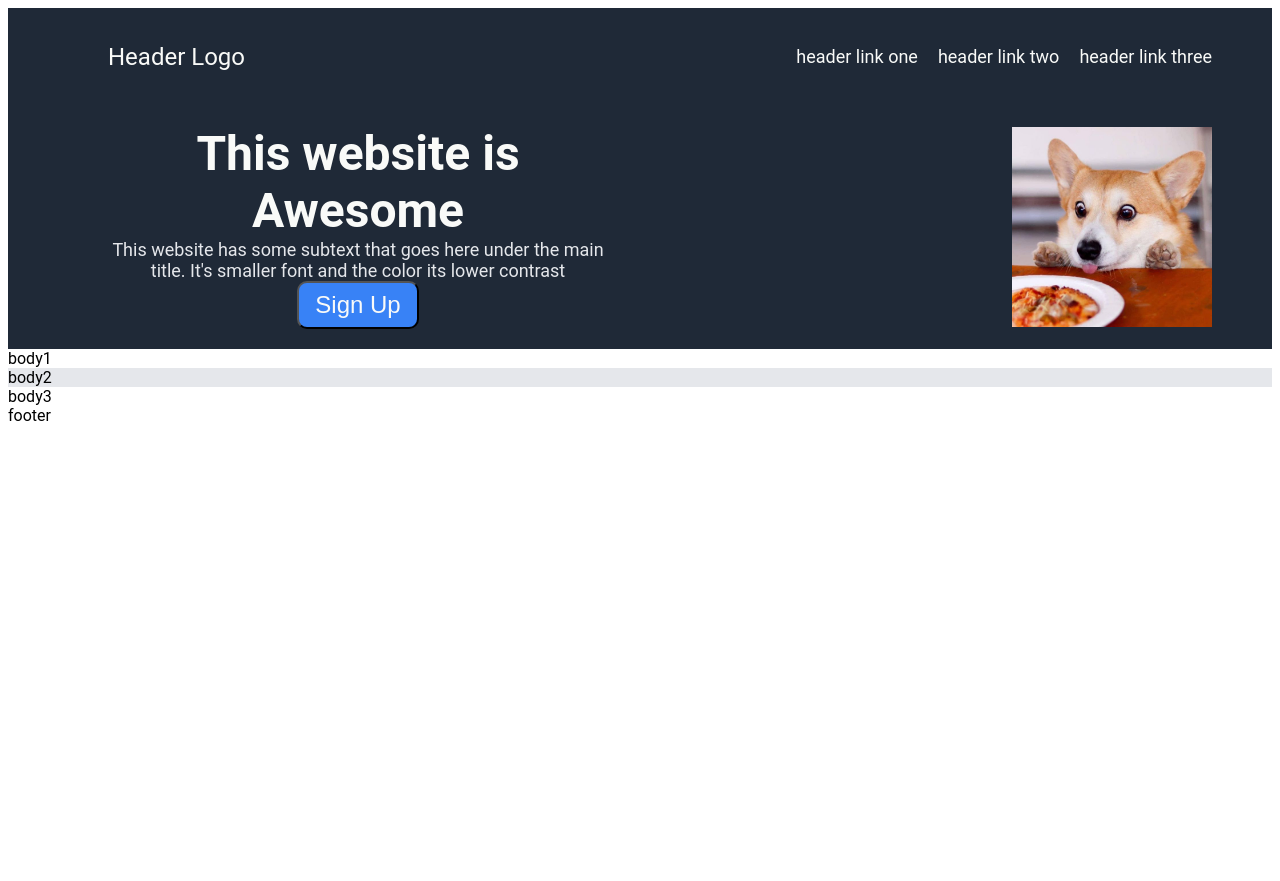
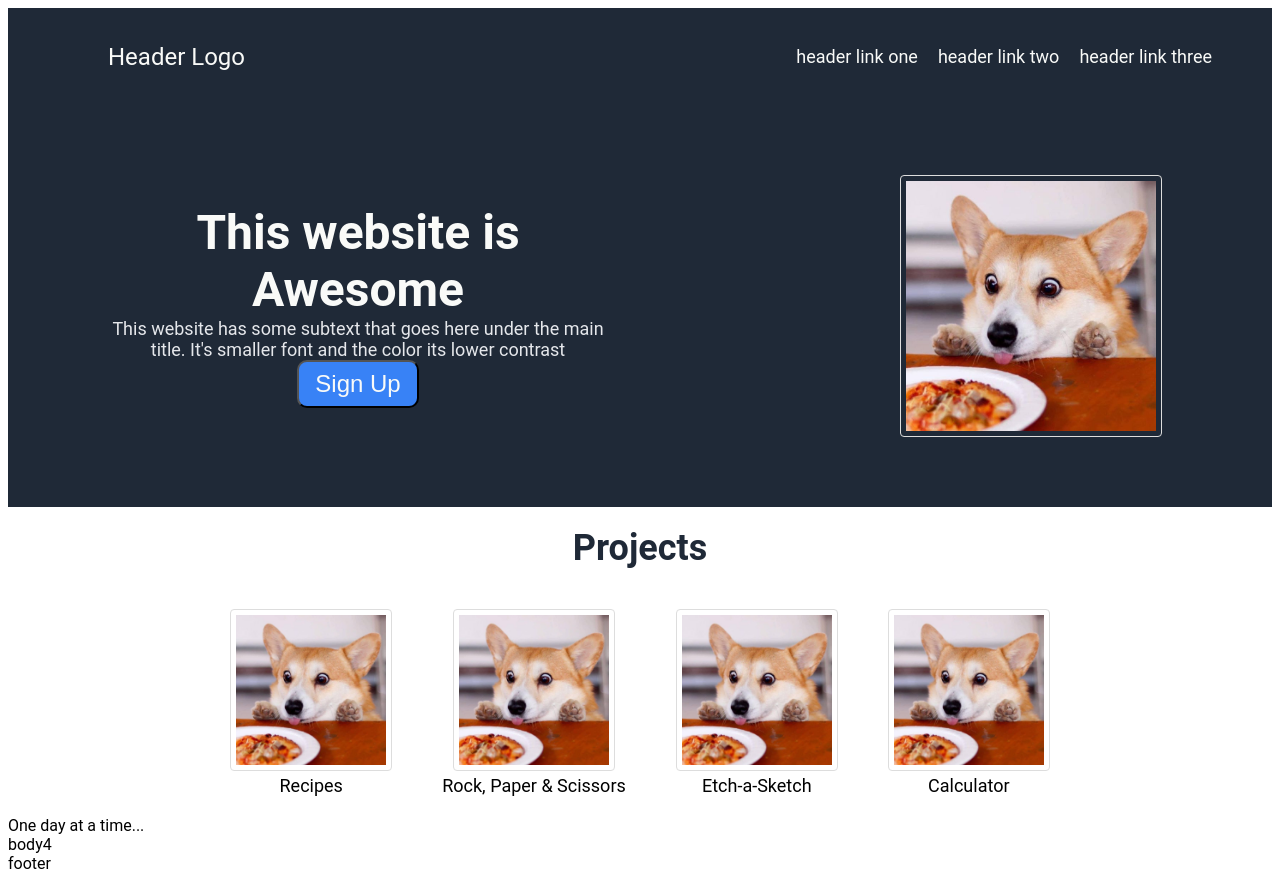
Before and after one commit to DarcianD/odin-landing-page, a plain HTML site: page index.html in a window 1280 px wide. Before the commit the page ends 800 px from the top, so only its background shows below. Drawn offline with Linux system fonts and the light colour scheme.

Commit message:
completed project listing

```diff
--- a/index.html
+++ b/index.html
@@ -9,9 +9,9 @@
 </head>
 <body>
     <div class="site">
-        <div class="body1"> <!--body1 is the 1/4 portion of site-->
+        <div class="body1"> <!-- Start of body1; contains header, links, text, and image-->
 
-                <!--This part is the header logo and links-->
+                <!--Start of header logo and links-->
                 <div class="header-links">
                     <div class="headerlogo">Header Logo </div>
                     <ul class="links">
@@ -20,9 +20,9 @@
                         <li><a href="#">header link three</a></li>
                     </ul>
                 </div>
-                <!--This part is the header logo and links-->
+                <!--End of header logo and links-->
 
-                <!--This part is the text and image-->
+                <!--Start of text and image-->
                 <div class="text-image">
                         <div class="textbox1">
                             <div class="text1">This website is Awesome</div>
@@ -33,18 +33,43 @@
                             <button class="signup"> Sign Up</button>
                         </div>
                         <div class="image">
-                        <img src="./images/corgi.jpg" alt="">
+                        <img class="main-image" src="./images/corgi.jpg" alt="">
 
                 </div>
-                <!--This part is the text and image-->
+                <!--End of text and image-->
         </div>
+    </div><!--End of body1; contains header, links, text, and image  -->
 
+<!--Start of body2; contains project header, and listing  -->
+        <div class="informationheader">Projects </div> <!--Project header-->
 
-        </div><!--  body1 is the 1/4 portion of site  -->
+            <!--Start of project listing-->
+                <div class="all-information">
 
-        <div class="body2">body1</div>
-        <div class="body3">body2</div>
-        <div class="body4">body3</div>
+                    <div class="information">
+                        <img src="./images/corgi.jpg" alt="">
+                        <div class="text3">Recipes</div>
+                    </div>
+                    <div class="information">
+                        <img src="./images/corgi.jpg" alt="">
+                        <div class="text3">Rock, Paper & Scissors</div>
+                    </div>
+                    <div class="information">
+                        <img src="./images/corgi.jpg" alt="">
+                        <div class="text3">Etch-a-Sketch</div>
+                    </div>
+                    <div class="information">
+                        <img src="./images/corgi.jpg" alt="">
+                        <div class="text3">Calculator</div>
+                    </div>
+            <!--Start of project listing-->
+            </div>
+<!--Start of body3, Quote-->
+
+        <div class="Quote">One day at a time...</div>
+
+<!--End of body3, Quote-->
+        <div class="body4">body4</div>
         <div class="footer">footer</div>
     </div>
 </body>
--- a/style.css
+++ b/style.css
@@ -10,6 +10,8 @@ body{
     flex: 1;
 }
 
+
+/* Start of body1; header, links, text, and image*/
 .body1{
     background-color: #1f2937;
 }
@@ -79,15 +81,51 @@ a{
 
 }
 
-.image{
+.main-image{
     display: flex;
-    width: 200px;
-    height: 200px;
+    width: 250px;
+    height: 250px;
+    margin: 50px;
 }
 
 /* text and image*/
+/* End of body1; header, links, text, and image*/
 
 
+/* Start of body2; contains project header, and listing*/
+.informationheader{
+    text-align: center;
+    padding: 20px;
+    font-size: 36px;
+    font-weight: bolder;
+    color: #1f2937;
+}
+
+.all-information{
+    display: flex;
+    justify-content: center;
+    gap: 50px;
+    padding: 20px;
+}
+
+.information{
+   justify-content: center;
+   justify-items: center;
+}
+
+img{
+    border: 1px solid #ddd;
+    border-radius: 4px;
+    padding: 5px;
+    width: 150px;
+}
+
+.text3{
+    font-size: 18px;
+    text-align: center;
+}
+
+/* Start of body2; contains project header, and listing*/
 
 .body3{
     background-color: #e5e7eb;
```
